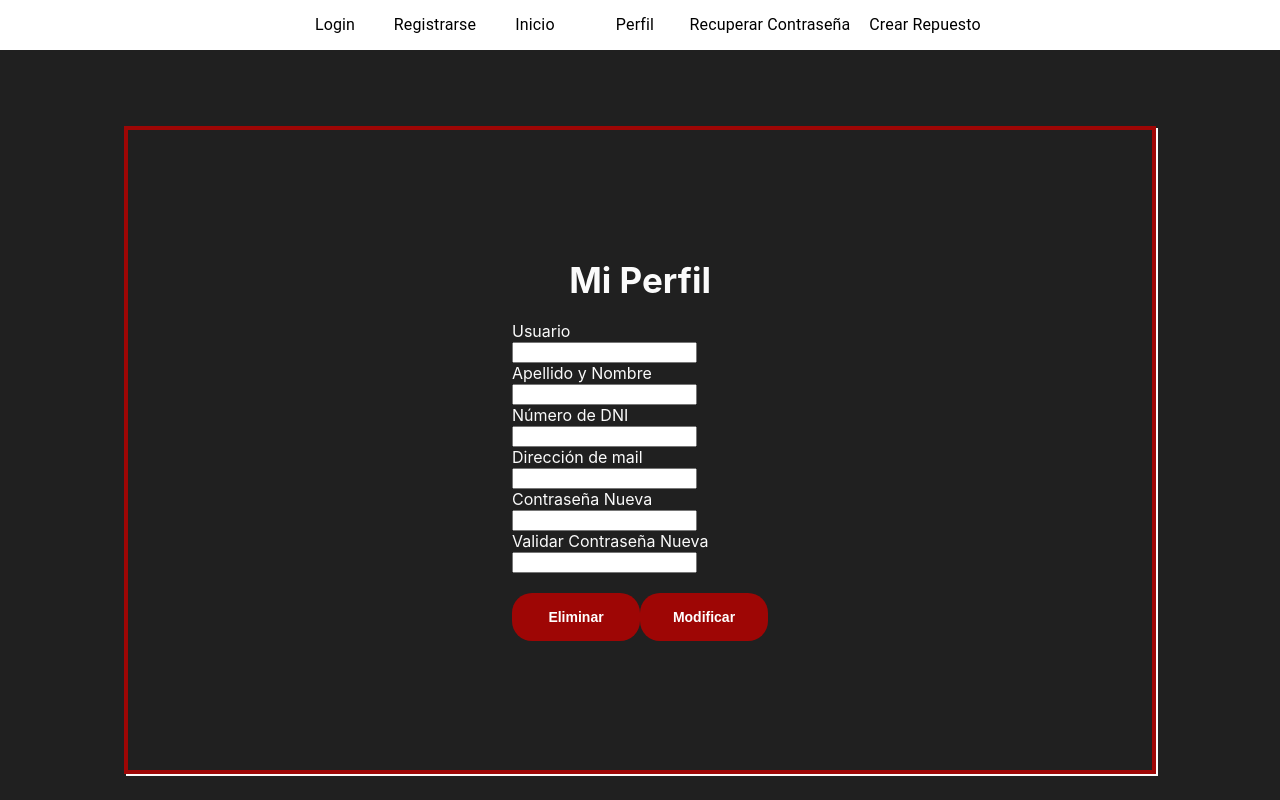
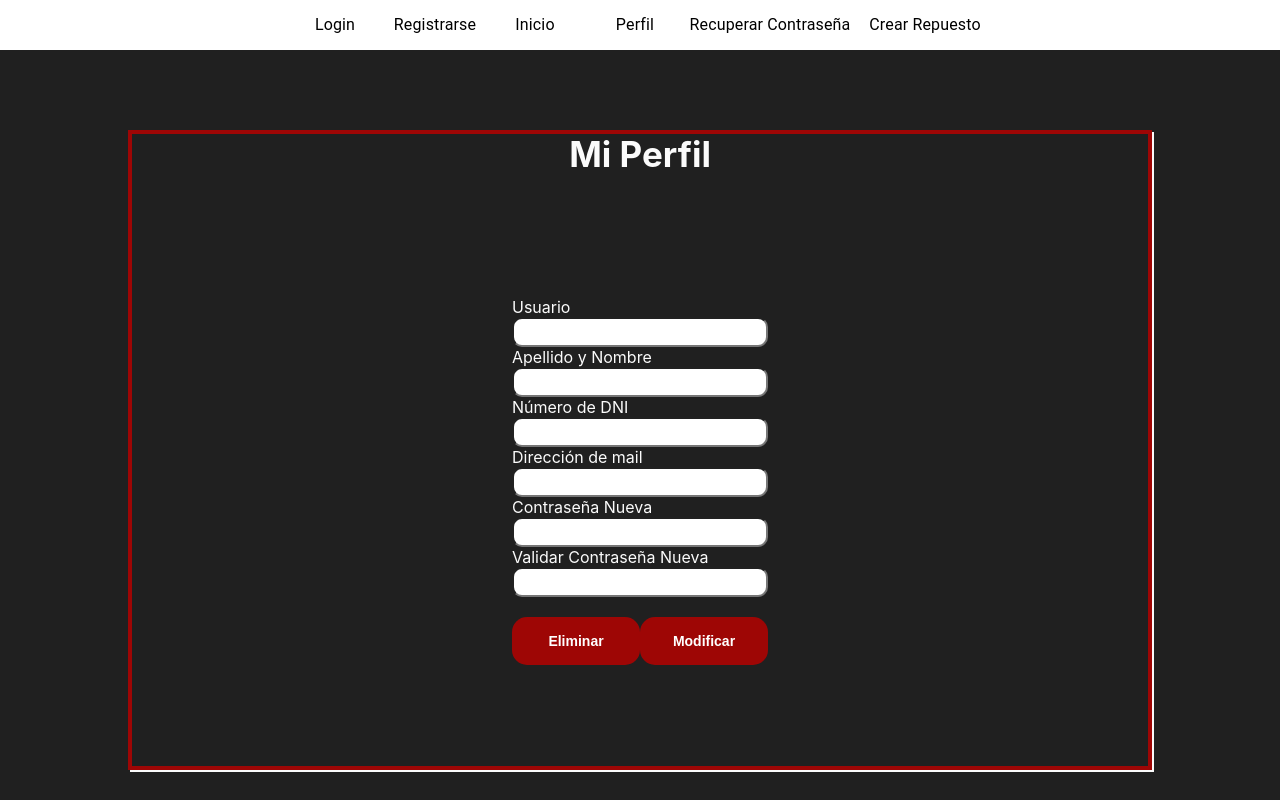
Before and after one commit to bibianabossio/concesionaria, a React (Create React App) app: page /perfil in a window 1280 px wide. Shown: the top 800 px of the page. Built offline with nearby package versions, Linux system fonts and the light colour scheme; no server answers.

Commit message:
10.10 15.16

```diff
--- a/src/components/Login/Login.css
+++ b/src/components/Login/Login.css
@@ -48,12 +48,13 @@
 
 }
 .list {
-    color: rgb(158,6,5);
-    font-size: 15px;
+    color: #fbfbfb;
+    font-size: 20px;
     text-align: center;
     margin: 20px;
     display: "flex";
     justify-content: flex-end;
+
 
 
 }
@@ -80,7 +81,7 @@
     padding:0 5px;
     width: 10vw;
     height: 6vh;
-    border-radius: 20px;
+    border-radius: 15px;
 
 }
 .petit-submit-button{
@@ -98,9 +99,9 @@
     margin: flex;
     margin-top: flex;
     padding:0 5px;
-    width: 50%;
+    width: 20%;
     height: 20px;
-    border-radius: 20px;
+    border-radius: 15px;
 
 }
 
@@ -133,7 +134,8 @@
 
 }.input-container{
     width: 100%;
-
+    border-radius: 10px;
+    height: 30px;
 
 }
 
@@ -198,3 +200,7 @@ height: 50px;
 
 
 }
+
+.form {
+    padding: 10%
+}
--- a/src/components/Login/Login.jsx
+++ b/src/components/Login/Login.jsx
@@ -57,8 +57,11 @@ const Login = () => {
 
   return (
     <div className="login-container">
-      <div className="login-content">  <br />
+      <div className="login-content">
+        {" "}
+        <br />
         <Title text="Concesionaria Citroën" />
+        <form className="form">
           {hasError && (
             <label className="label-alert">
               {" "}
@@ -110,11 +113,13 @@ const Login = () => {
             <Link to="registrarse">
               <button onClick={handleSubmit} className="submit-button">
                 Registrarse
-            </button>   <br />
+              </button>{" "}
+              <br />
             </Link>
 
             <br />
           </div>
+        </form>
       </div>
     </div>
   );
--- a/src/components/Perfil/Perfil.jsx
+++ b/src/components/Perfil/Perfil.jsx
@@ -14,7 +14,6 @@ export default class Perfil extends Component {
     const data = await res.json();
     this.setState({ post: data });
   }*/
-
   funcionModificar = async (event) => {
     event.preventDefault();
     console.log(
@@ -40,14 +39,10 @@ export default class Perfil extends Component {
       let resEnJson=await res.json()
     console.log(" SE BORRO! :",resEnJson)
 
-
-
     } catch (error) {
     console.log(" hubo un error :( :",error)
-
-    }*/
+     }*/
   };
-
   render() {
     return (
       <>
@@ -56,23 +51,42 @@ export default class Perfil extends Component {
             {" "}
             <br />
             <Title text="Mi Perfil" /> <br />
-            <form>
+            <form className="form">
               <Label text="Usuario" />
-              <input type="text" /*value={this.user.usuario}*/ />
+              <input
+                className="input-container"
+                type="text" /*value={this.user.usuario}*/
+              />
               <br />
               <Label text="Apellido y Nombre" />
-              <input type="text" /*placeholder={this.user.nombre} */ /> <br />
+              <input
+                className="input-container"
+                type="text" /*placeholder={this.user.nombre} */
+              />{" "}
+              <br />
               <Label text="Número de DNI" />
-              <input type="text" /* placeholder={this.user.dni}*/ />
+              <input
+                className="input-container"
+                type="text" /* placeholder={this.user.dni}*/
+              />
               <br />
               <Label text="Dirección de mail" />
-              <input type="text" /*placeholder={this.user.mail}*/ />
+              <input
+                className="input-container"
+                type="text" /*placeholder={this.user.mail}*/
+              />
               <br />
               <Label text="Contraseña Nueva" />
-              <input type="text" /*placeholder={this.user.contrasenia}*/ />
+              <input
+                className="input-container"
+                type="text" /*placeholder={this.user.contrasenia}*/
+              />
               <br />
               <Label text="Validar Contraseña Nueva" />
-              <input type="text" /*placeholder={this.user.contrasenia}*/ />
+              <input
+                className="input-container"
+                type="text" /*placeholder={this.user.contrasenia}*/
+              />
               <br />
               <br />
               <button
--- a/src/components/Registrarse/Registrarse.jsx
+++ b/src/components/Registrarse/Registrarse.jsx
@@ -47,43 +47,36 @@ export default class Registrarse extends Component {
     return (
       <>
         <div className="login-container">
-          <div className="login-content">  <br />
-            <Title text="Registrarse" />  <br />
-
-            <tr>
-              <>
-                <td>
-                  <form>
+          <div className="login-content">
+            {" "}
+            <br />
+            <Title text="Registrarse" /> <br />
+            <form className="form">
               <Label text="Usuario" />
-                    <input type="text" name="usuario" />
-                    <br />
+              <input className="input-container" type="text" />
+              <br /> <br />
               <Label text="Apellido y Nombre" />
-                    <input type="text" name="nombre" /> <br />
+              <input className="input-container" type="text" /> <br />
               <Label text="DNI" />
-                    <input type="text" name="dni" />
+              <input className="input-container" type="text" />
               <br />
               <Label text="Mail" />
-                    <input type="text" name="mail" />
+              <input className="input-container" type="text" />
               <br />
               <Label text="Contraseña" />
-                    <input type="text" name="contrasenia" />
+              <input className="input-container" type="text" />
               <br />
               <Label text="Validar Contraseña" />
-                    <input type="text" name="contrasenia" />
-                    <br />  <br />
+              <input className="input-container" type="text" />
+              <br /> <br />
               <button
                 onClick={this.crearUsuario}
                 /* type="submit" */ className="submit-button"
               >
                 Confirmar
               </button>
-
             </form>
             <br />
-                </td>
-                <td></td>
-              </>
-            </tr>
           </div>
         </div>
       </>
--- a/src/components/Title/Title.css
+++ b/src/components/Title/Title.css
@@ -3,4 +3,5 @@
     text-align: center;
     font-size: 35px;
     color: #fbfbfb;
+    padding: center;
 }
--- a/src/index.css
+++ b/src/index.css
@@ -15,3 +15,8 @@ code {
     monospace;
 
 }
+* {
+  box-sizing:border-box;
+  padding: 0;
+  margin:0;
+}
```
Lines whose indentation alone changed are shown as unchanged.
